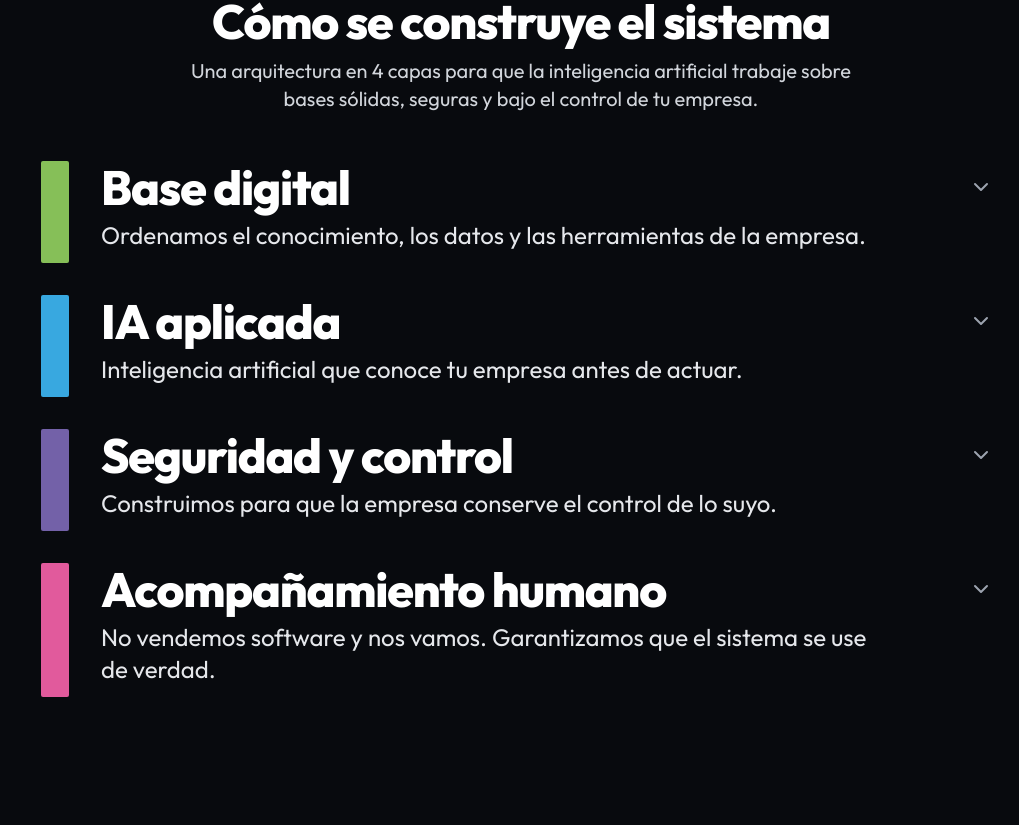
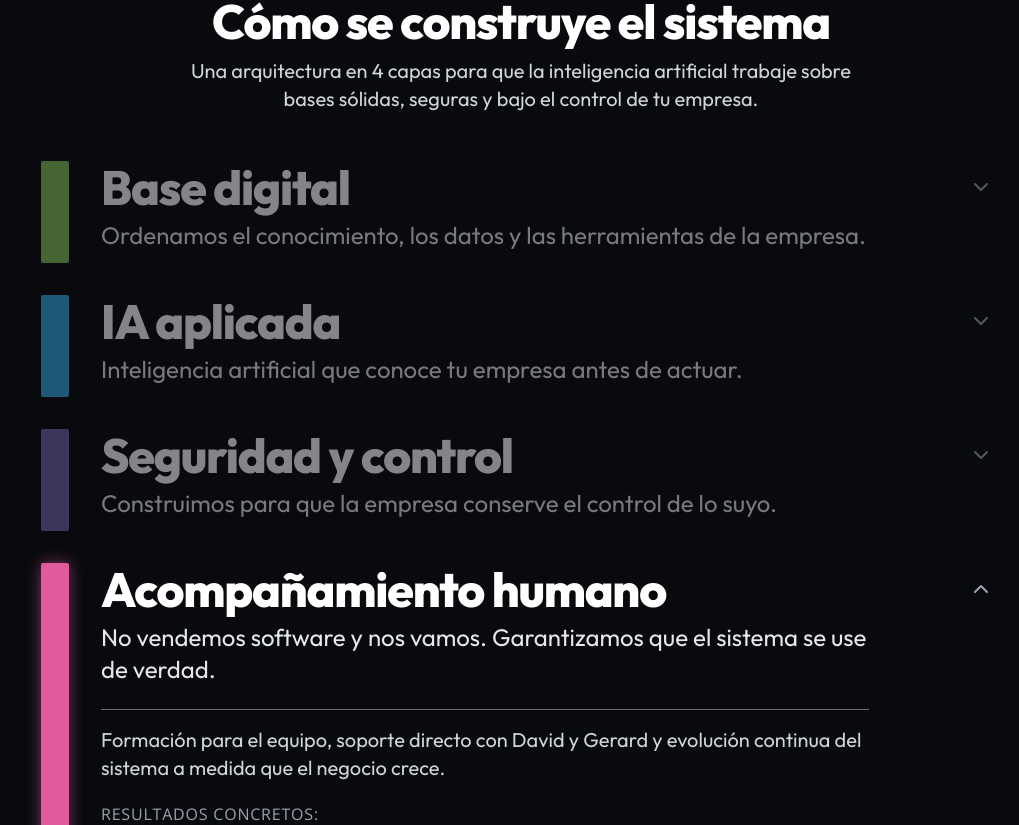
Before and after one commit to gerard-iartesana/iartesana-website, a Next.js app: page / in a window 1280 px wide. Shown: the part 1395-2220 px from the top of the page, without its empty margins (119-1138 px from the left). Built offline with nearby package versions, Linux system fonts and the light colour scheme.

Commit message:
feat: auto-expand active layer accordion on scroll (single layer expanded at a time)

```diff
--- a/src/components/ScrollTimeline.tsx
+++ b/src/components/ScrollTimeline.tsx
@@ -6,7 +6,7 @@ import { Check, ChevronDown, ChevronUp, ArrowRight } from 'lucide-react';
 
 export default function ScrollTimeline() {
   const [activeStep, setActiveStep] = useState<number>(0);
-  const [expandedSteps, setExpandedSteps] = useState<Record<number, boolean>>({});
+  const [openStep, setOpenStep] = useState<number | null>(0);
   const timelineRef = useRef<HTMLDivElement>(null);
 
   const steps = [
@@ -69,23 +69,28 @@ export default function ScrollTimeline() {
   ];
 
   const toggleExpand = (index: number) => {
-    setExpandedSteps((prev) => ({
-      ...prev,
-      [index]: !prev[index],
-    }));
+    setOpenStep((prev) => (prev === index ? null : index));
   };
 
   useEffect(() => {
+    let lastActive = -1;
     const handleScroll = () => {
       if (!timelineRef.current) return;
       const elements = timelineRef.current.querySelectorAll('.timeline-step');
 
+      let currentActive = 0;
       elements.forEach((el, index) => {
         const rect = el.getBoundingClientRect();
-        if (rect.top <= window.innerHeight * 0.6) {
-          setActiveStep(index);
+        if (rect.top <= window.innerHeight * 0.55) {
+          currentActive = index;
         }
       });
+
+      if (currentActive !== lastActive) {
+        lastActive = currentActive;
+        setActiveStep(currentActive);
+        setOpenStep(currentActive);
+      }
     };
 
     window.addEventListener('scroll', handleScroll, { passive: true });
@@ -96,7 +101,6 @@ export default function ScrollTimeline() {
   return (
     <section id="capas" className="w-full max-w-5xl mx-auto pt-2 sm:pt-4 pb-8 sm:pb-12 px-4 sm:px-6 lg:px-8" ref={timelineRef}>
       <div className="text-center space-y-3 mb-10 sm:mb-12">
-        {/* Descriptor en Open Sans tipografía normal */}
         <span className="text-sm sm:text-base font-['Open_Sans',sans-serif] uppercase tracking-widest text-gray-400 font-normal block">
           Recorrido de Implantación
         </span>
@@ -108,25 +112,26 @@ export default function ScrollTimeline() {
         </p>
       </div>
 
-      {/* List of Steps with Perfectly Aligned Left Modular Blocks */}
+      {/* List of Steps */}
       <div className="space-y-8">
         {steps.map((step, index) => {
-          const isActive = activeStep >= index;
-          const isExpanded = !!expandedSteps[index];
+          const isActive = activeStep === index;
+          const isExpanded = openStep === index;
 
           return (
             <div
               key={index}
               className={`timeline-step flex gap-5 sm:gap-8 items-stretch transition-all duration-500 ${
-                isActive ? 'opacity-100' : 'opacity-50'
+                isActive || isExpanded ? 'opacity-100' : 'opacity-50 hover:opacity-80'
               }`}
             >
-              {/* Barra lateral con color limpio plano sin efectos de iluminación */}
+              {/* Barra lateral con indicador de color */}
               <div
                 onClick={() => toggleExpand(index)}
-                className="w-5 sm:w-7 shrink-0 rounded-sm cursor-pointer self-stretch transition-opacity duration-300"
+                className="w-5 sm:w-7 shrink-0 rounded-sm cursor-pointer self-stretch transition-all duration-300"
                 style={{
                   backgroundColor: step.color,
+                  boxShadow: isExpanded ? `0 0 15px ${step.color}88` : 'none',
                 }}
                 title={step.title}
               />
@@ -188,7 +193,7 @@ export default function ScrollTimeline() {
                     </ul>
                   </div>
 
-                  {/* Botón de enlace Explorar (sin +, con verde corporativo más oscuro y márgenes reducidos) */}
+                  {/* Botón de enlace Explorar */}
                   {step.exploreUrl && (
                     <div className="pt-2">
                       <Link
```
